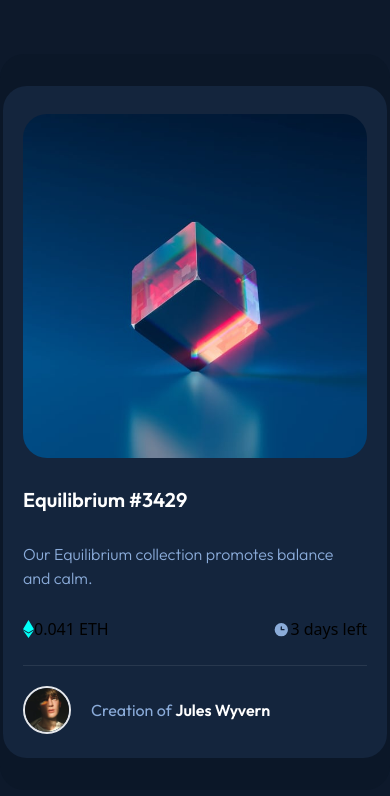
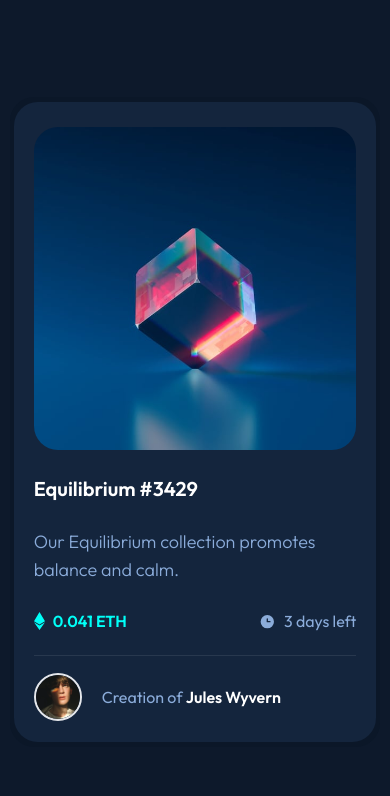
Before and after one commit to krystiano13/nft_card_preview, a website: page index.html in a window 390 px wide. Drawn offline with Linux system fonts and the light colour scheme.

Commit message:
create styles for mobile

```diff
--- a/index.html
+++ b/index.html
@@ -3,24 +3,25 @@
 <head>
     <meta charset="UTF-8">
     <title>NFT Card</title>
+    <meta name="viewport" content="width=device-width, initial-scale=1" />
     <link rel="stylesheet" href="global.css" />
     <link rel="stylesheet" href="index.css" />
 </head>
 <body>
     <main class="w-full h-maximum bg-veryDarkBlue-100 flex justify-center items-center" >
-        <div class="w-103 h-103 bg-veryDarkBlue-50 flex justify-center items-center rounded-3xl" id="wrapper">
-            <div class="w-102 h-102 bg-veryDarkBlue-200 rounded-3xl p-5 flex flex-col justify-evenly" id="content">
+        <div class="w-103 max-[500px]:w-[95vw] h-103 max-[500px]:h-[650px] bg-veryDarkBlue-50 flex justify-center items-center rounded-3xl" id="wrapper">
+            <div class="w-102 max-[500px]:w-[93vw] max-[500px]:h-[640px] bg-veryDarkBlue-200 rounded-3xl p-5 flex flex-col justify-evenly" id="content">
                 <img class="rounded-3xl w-full h-auto" src="./images/image-equilibrium.jpg" alt="equilibrium logo" />
                 <h1 class="font-outfit font-semibold text-white text-xl m-5 ml-0">Equilibrium #3429</h1>
-                <p class="font-outfit font-light text-softBlue m-5 ml-0 mt-0">Our Equilibrium collection promotes balance and calm.</p>
+                <p class="font-outfit font-light text-softBlue m-5 ml-0 mt-0 text-lg">Our Equilibrium collection promotes balance and calm.</p>
                 <section class="flex justify-between items-center">
                     <div class="flex items-center">
                         <img src="./images/icon-ethereum.svg" alt="eth logo"/>
-                        <span>0.041 ETH</span>
+                        <span class="font-outfit text-cyan ml-2 font-semibold">0.041 ETH</span>
                     </div>
                     <div class="flex items-center">
-                        <img src="./images/icon-clock.svg" alt="clock icon" />
-                        <span>3 days left</span>
+                        <img class="mr-2" src="./images/icon-clock.svg" alt="clock icon" />
+                        <span class="font-outfit text-softBlue">3 days left</span>
                     </div>
                 </section>
                 <div class="mt-4 mb-4" id="separator"></div>
```
Also changed, not shown: global.css.
